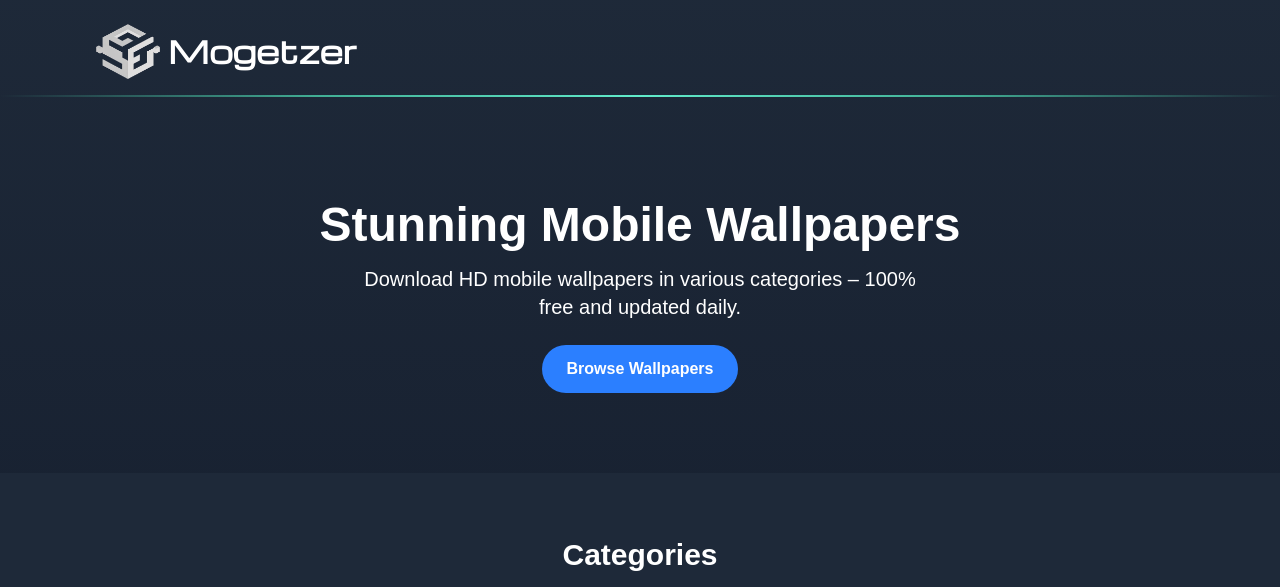
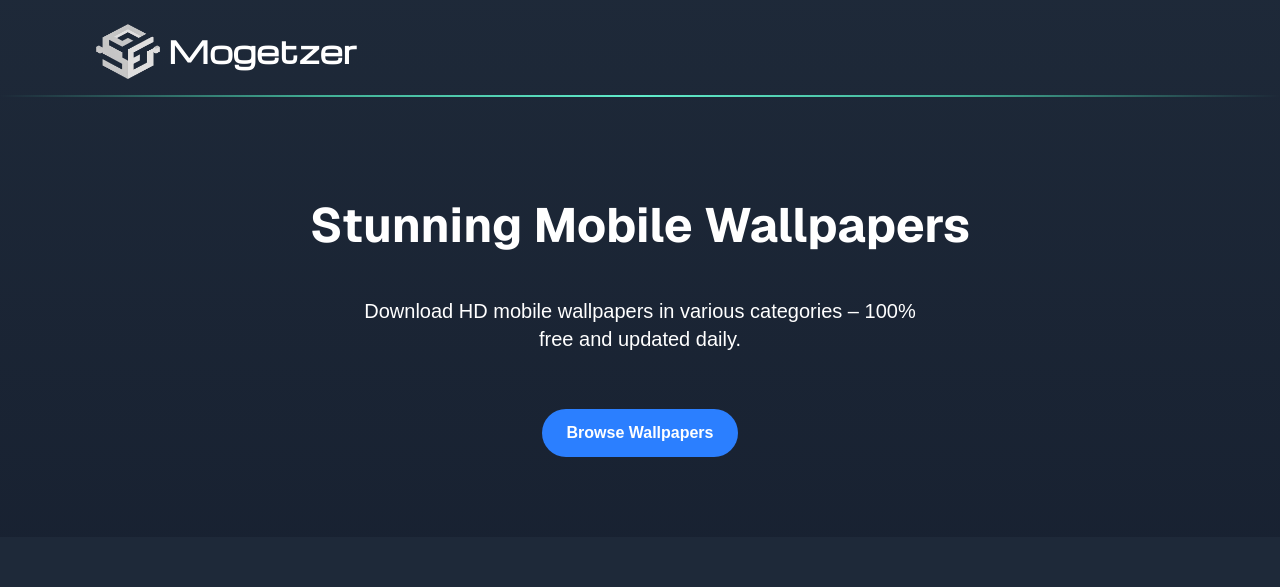
Before and after one commit to Avizaz040/WallpaperSite, a Next.js app: page / in a window 1280 px wide. Shown: the top 587 px of the page. Built offline with nearby package versions, Linux system fonts and the light colour scheme.

Commit message:
categories section redirect link changed

```diff
--- a/src/app/page.js
+++ b/src/app/page.js
@@ -25,8 +25,8 @@ export default function HomePage() {
         ></div>
       </div>
       {/* Hero Section */}
-      <section className="flex flex-col items-center justify-center text-center py-20 px-6">
-        <h1 className="text-4xl sm:text-5xl font-bold mb-4">
+      <section className="flex flex-col items-center justify-center gap-[2rem] text-center py-20 px-6">
+        <h1 className="text-4xl sm:text-5xl font-bold font-sans mb-4">
           Stunning Mobile Wallpapers
         </h1>
         <p className="text-lg sm:text-xl max-w-xl mb-6">
@@ -53,7 +53,8 @@ export default function HomePage() {
           ].map((cat) => (
             <Link
               key={cat.name}
-              href={`/category/${cat.name.toLowerCase()}`}
+              // href={`/category/${cat.name.toLowerCase()}`}
+              href="/mobile_wallpapers"
               className="group relative rounded-xl overflow-hidden shadow-lg hover:scale-105 transition-transform duration-300"
             >
               <Image
```
